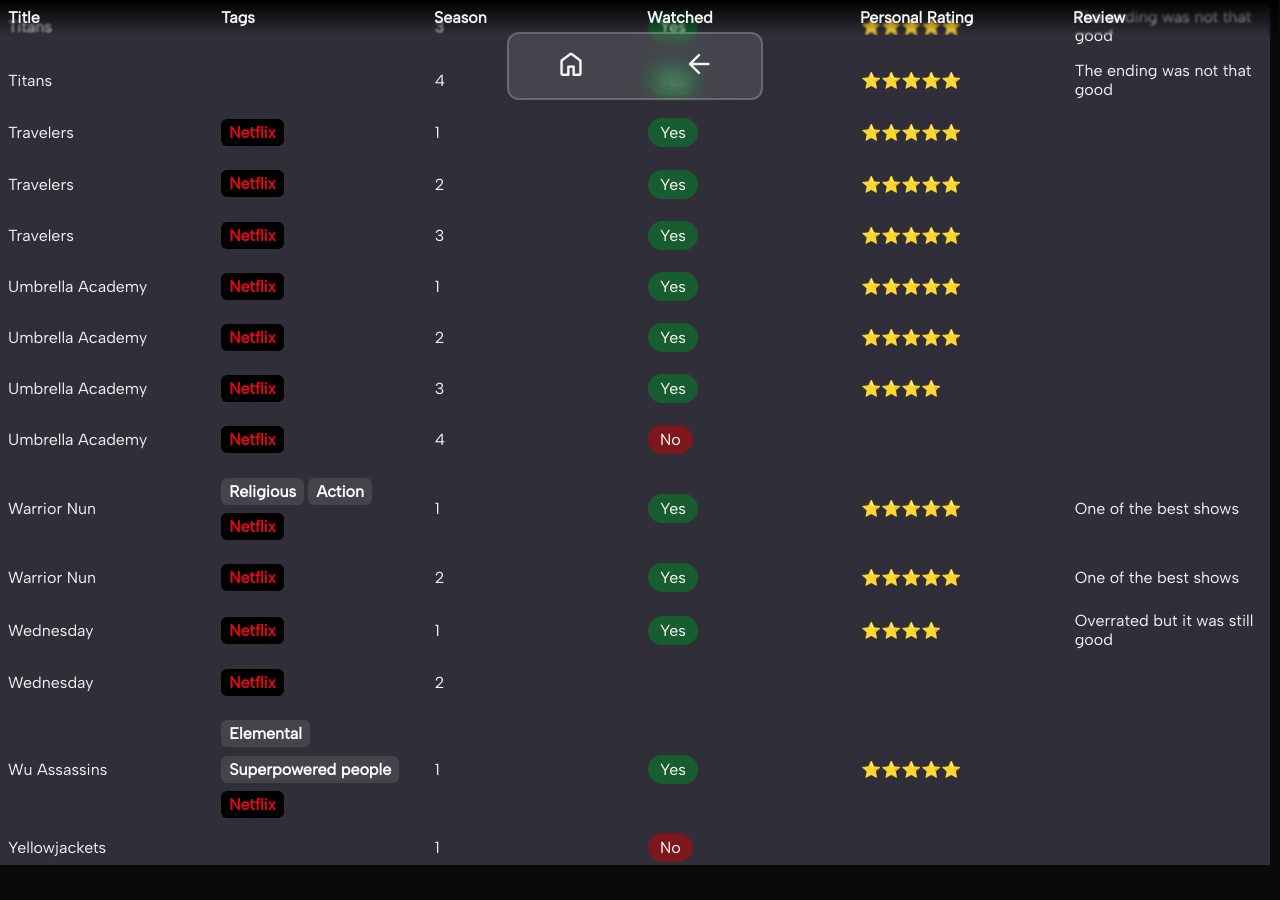
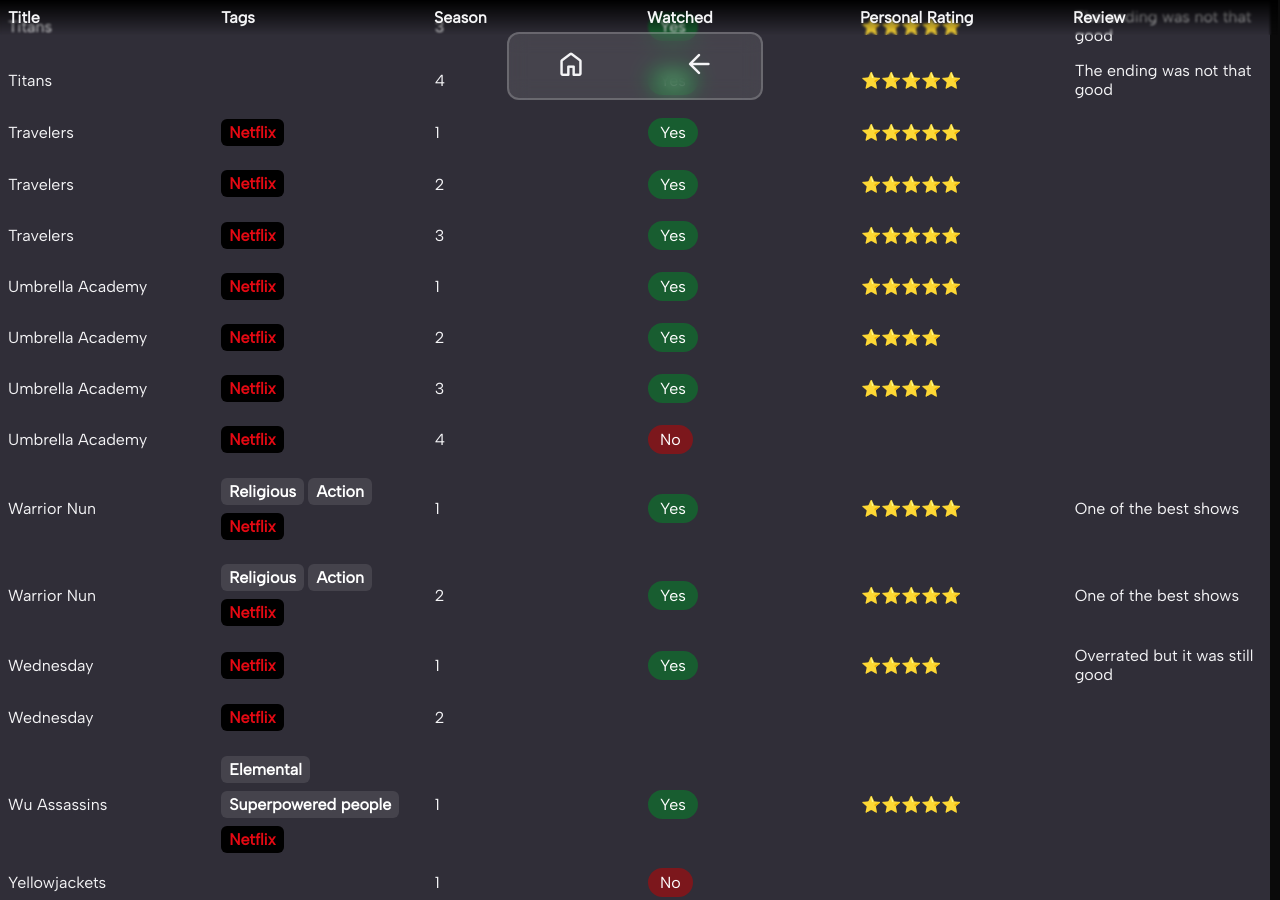
Before and after one commit to Plueres/Plueres.github.io, a Jekyll site: the page built from pages/showslist.md, in a window 1280 px wide and 900 px high, scrolled down 8589 px. Built offline with Jekyll 4.4.1, drawn with Linux system fonts in a browser that asks for light colours; some web fonts are replaced; before the commit the page ends 9454 px from its top, so only the background shows below that.

Commit message:
Update Lists “shows”

```diff
--- a/_data/shows.yml
+++ b/_data/shows.yml
@@ -793,7 +793,7 @@
     tags: "!Netflix"
     season: 2
     watched: "!yes"
-    personal_rating: 5
+    personal_rating: 4
     review: null
   - title: Umbrella Academy
     tags: "!Netflix"
@@ -808,13 +808,13 @@
     personal_rating: null
     review: null
   - title: Warrior Nun
-    tags: "!Religious !Action  !Netflix"
+    tags: "!Religious !Action !Netflix"
     season: 1
     watched: "!yes"
     personal_rating: 5
     review: One of the best shows
   - title: Warrior Nun
-    tags: "!Netflix"
+    tags: "!Religious !Action !Netflix"
     season: 2
     watched: "!yes"
     personal_rating: 5
```
